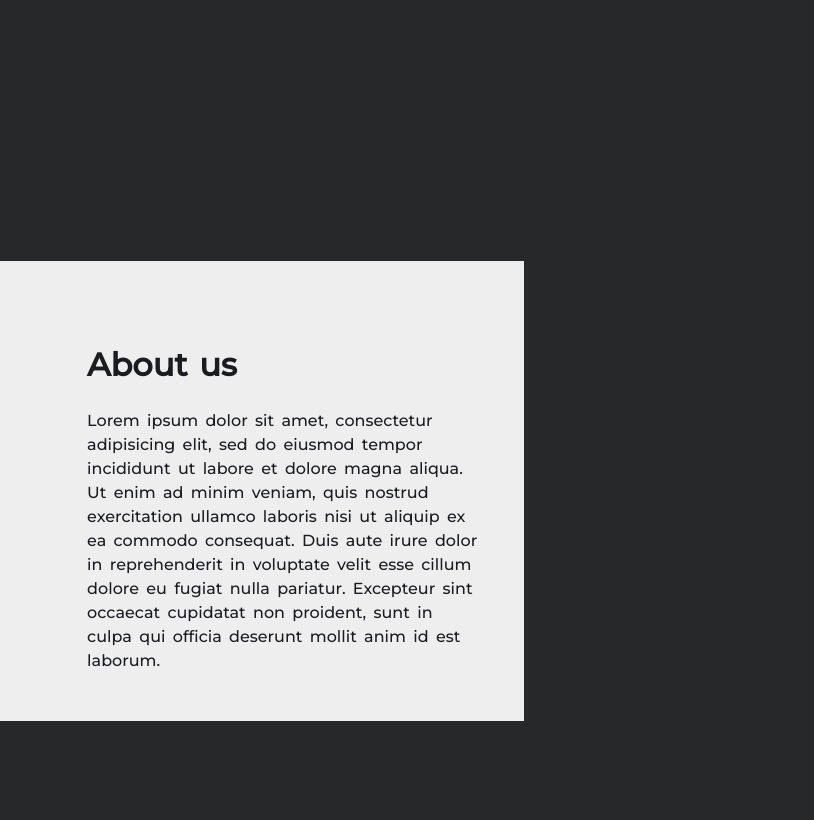
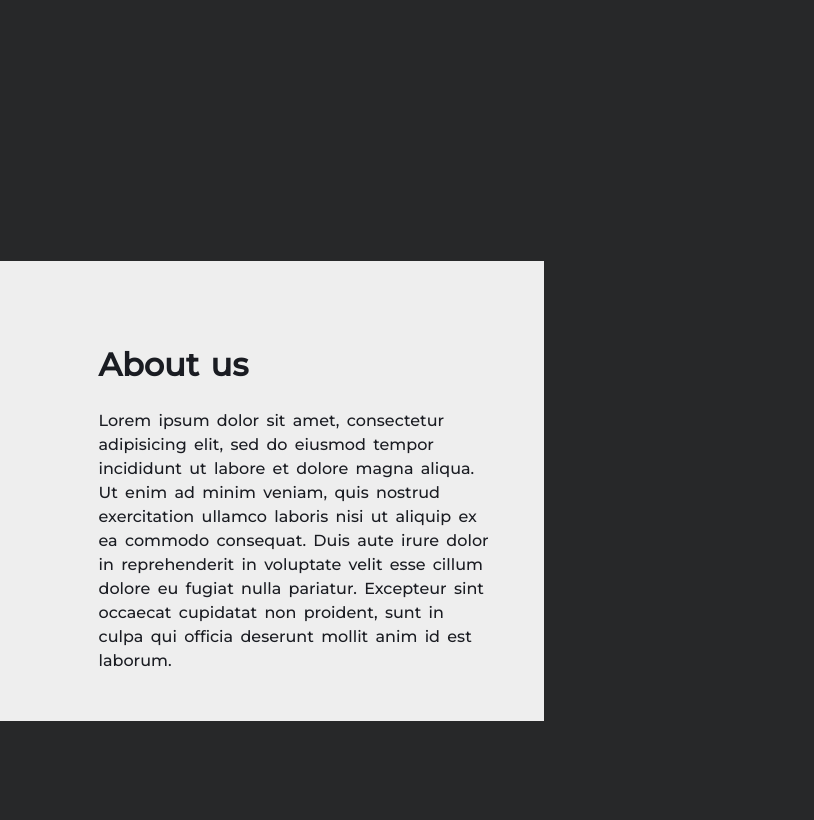
Before and after one commit to Sei-malvagio/class-website, a plain HTML site: page index.html in a window 1280 px wide. Shown: the part 432-1252 px from the top of the page, 466-1280 px from the left. Drawn offline with Linux system fonts and the light colour scheme.

Commit message:
Update style.css

```diff
--- a/style.css
+++ b/style.css
@@ -138,7 +138,7 @@ body {
 .container2 {
   position: absolute;
   background: #eee;
-  width: 830px;
+  width: 850px;
   height: 300px;
   margin-top: 260px;
   padding: 80px;
```
